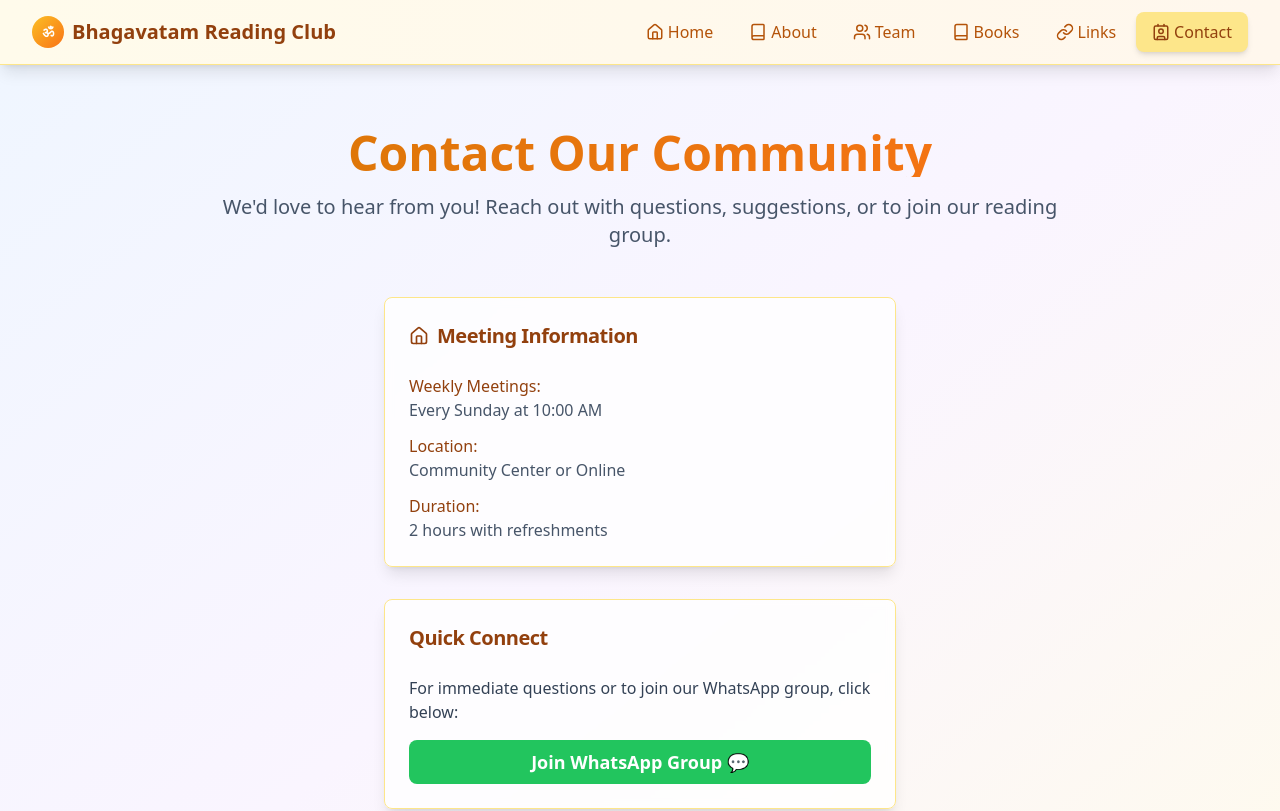
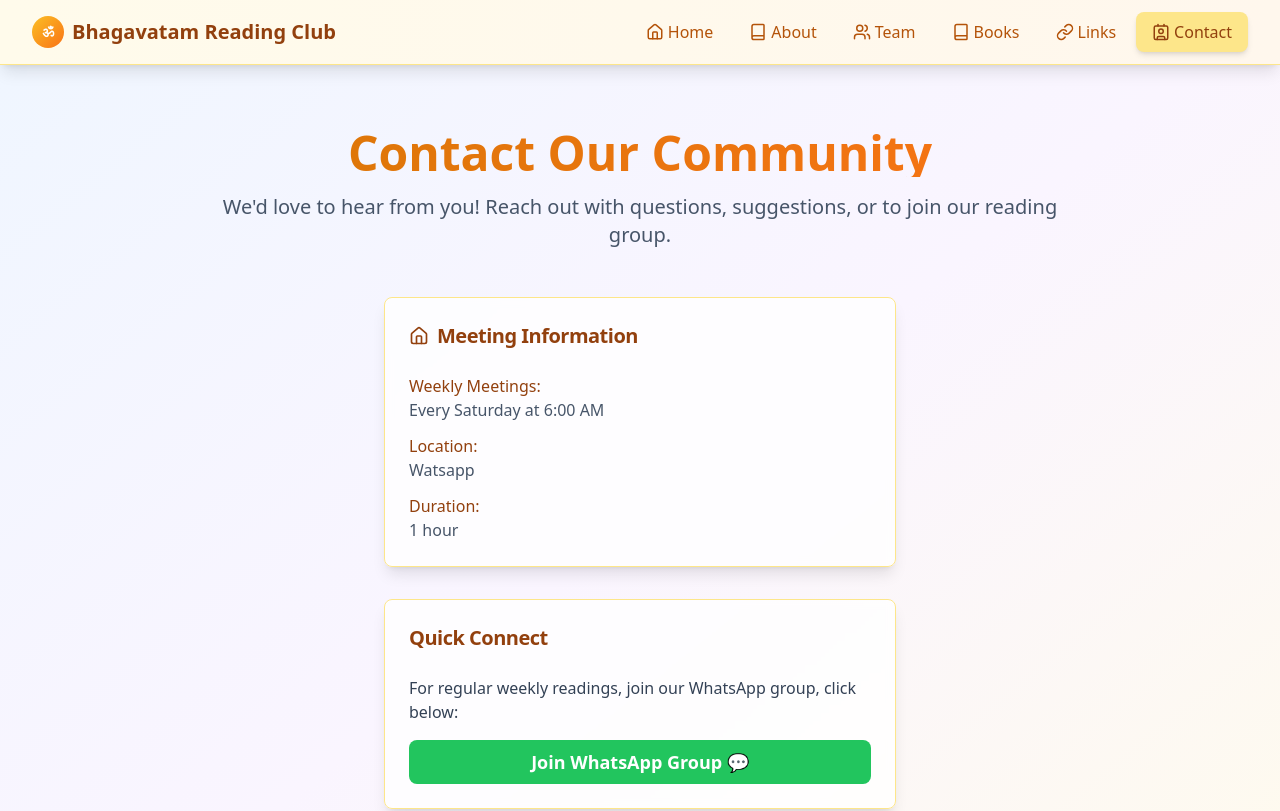
Before and after one commit to bhagavatamnl/bhagavatam-verse-circle, a React (Vite) app: page /contact in a window 1280 px wide. Shown: the top 811 px of the page. Built offline with nearby package versions, Linux system fonts and the light colour scheme.

Commit message:
changed contact details

```diff
--- a/src/pages/Contact.tsx
+++ b/src/pages/Contact.tsx
@@ -29,15 +29,15 @@ const Contact = () => {
               <CardContent className="space-y-3">
                 <div>
                   <p className="font-medium text-amber-800">Weekly Meetings:</p>
-                  <p className="text-slate-600">Every Sunday at 10:00 AM</p>
+                  <p className="text-slate-600">Every Saturday at 6:00 AM</p>
                 </div>
                 <div>
                   <p className="font-medium text-amber-800">Location:</p>
-                  <p className="text-slate-600">Community Center or Online</p>
+                  <p className="text-slate-600">Watsapp</p>
                 </div>
                 <div>
                   <p className="font-medium text-amber-800">Duration:</p>
-                  <p className="text-slate-600">2 hours with refreshments</p>
+                  <p className="text-slate-600">1 hour </p>
                 </div>
               </CardContent>
             </Card>
@@ -48,7 +48,7 @@ const Contact = () => {
               </CardHeader>
               <CardContent className="space-y-4">
                 <p className="text-slate-700">
-                  For immediate questions or to join our WhatsApp group, click below:
+                  For regular weekly readings, join our WhatsApp group, click below:
                 </p>
                 <a
                   href="https://chat.whatsapp.com/DSGcqvLADBR91kLomyqoBo"
```
